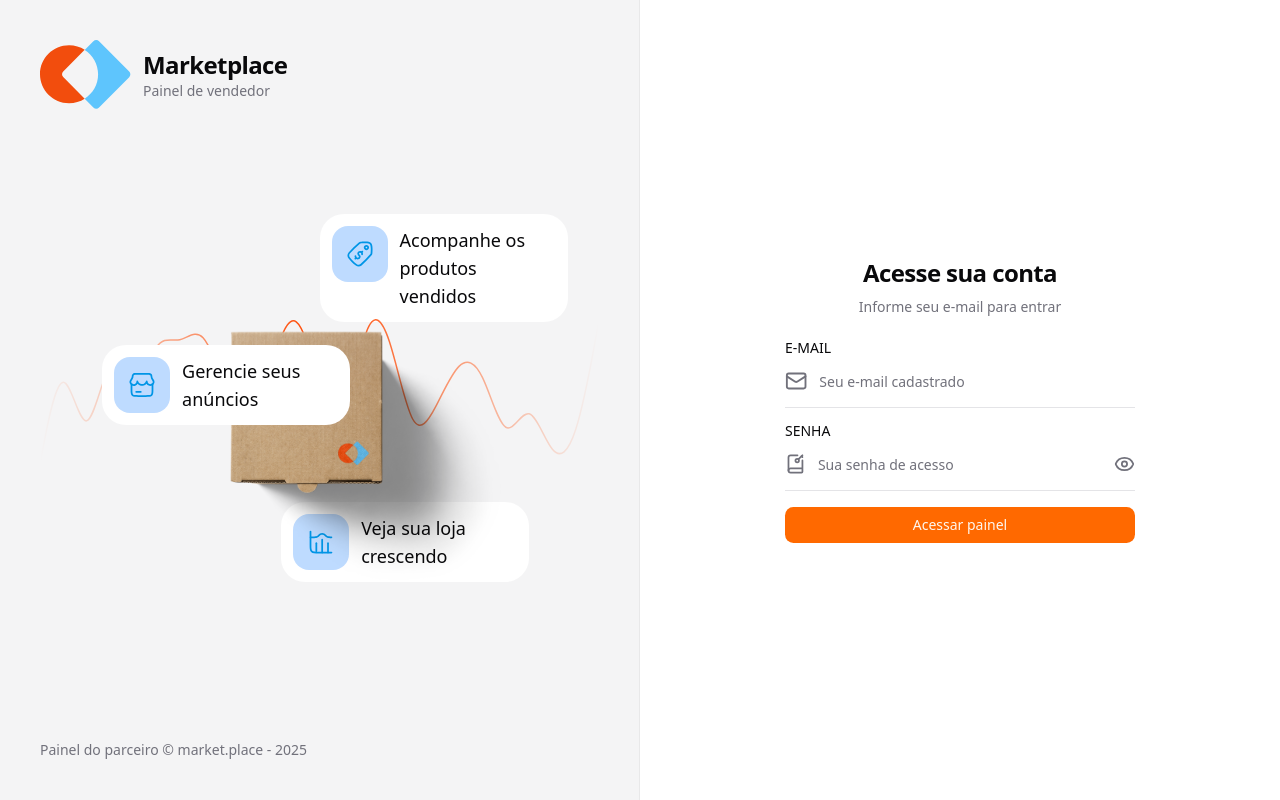
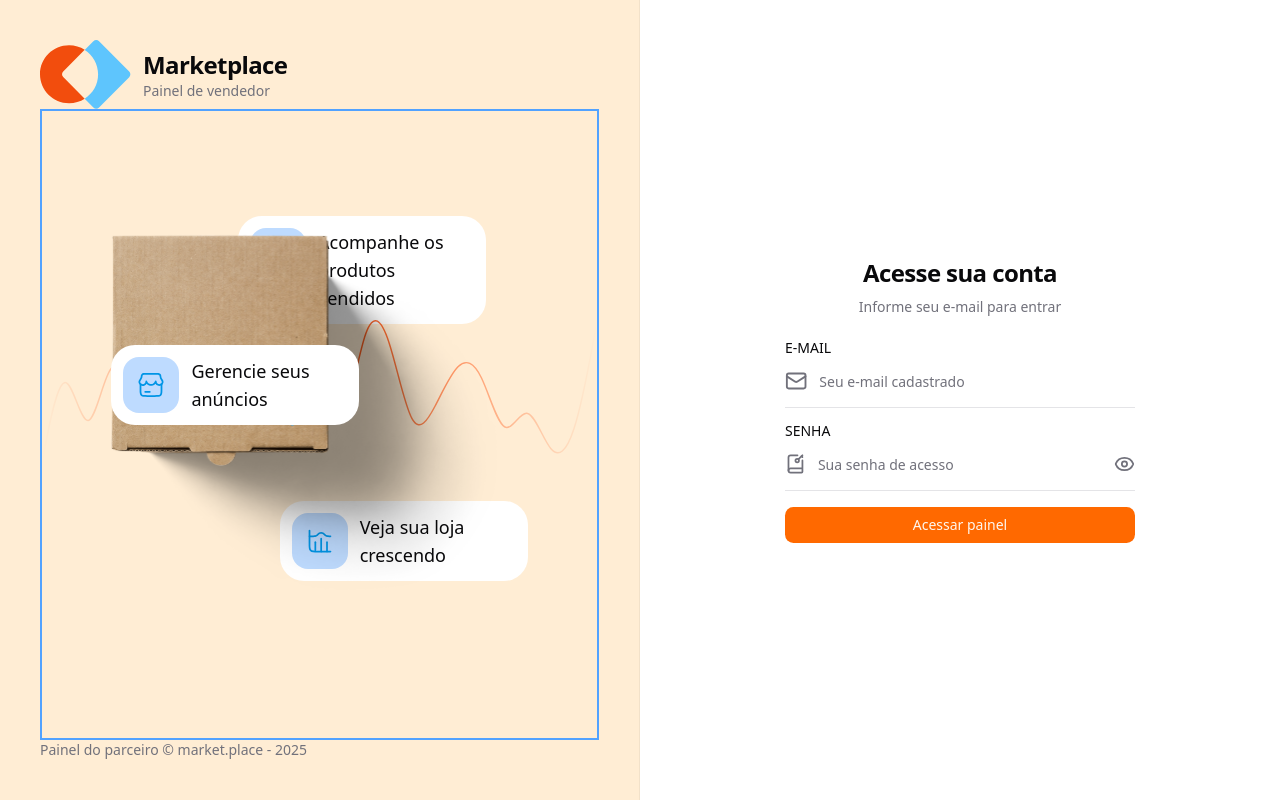
Before and after one commit to JoseGustavoCabralMello/MBA-dashboard-marketplace, a React (Vite) app: page /sign-in in a window 1280 px wide. Built offline with nearby package versions, Linux system fonts and the light colour scheme.

Commit message:
reposicionando

```diff
--- a/src/pages/_layouts/auth.tsx
+++ b/src/pages/_layouts/auth.tsx
@@ -3,7 +3,7 @@ import { Outlet } from "react-router";
 export function AuthLayout() {
   return (
     <div className="min-h-screen grid grid-cols-2">
-      <div className="h-full border-r border-foreground/5 bg-muted p-10 text-muted-foreground flex flex-col justify-between ">
+      <div className="h-full border-r border-foreground/5 bg-orange-100 p-10 text-muted-foreground flex flex-col justify-between ">
         <div className="flex items-center gap-3 text-lg text-foreground">
           <img src="/src/assets/Logo.svg" alt="" />
           <div>
@@ -15,9 +15,9 @@ export function AuthLayout() {
             </p>
           </div>
         </div>
-        <div className="relative h-full justify-center items-center gap-3 text-lg text-foreground">
+        <div className="relative min-w-min h-full min-h-auto justify-center items-center gap-3 text-lg text-foreground border-2 border-blue-400">
 
-          <div className="absolute top-1/6 left-1/2 flex bg-white rounded-3xl gap-3 p-3 pr-4 h-auto w-max">
+          <div className="absolute top-1/6 right-1/5 flex bg-white rounded-3xl gap-3 p-3 pr-4 h-auto w-max">
             <div className="flex items-center justify-center bg-blue-200 rounded-2xl h-14 w-14">
               <img className="h-7 w-7" src="/src/assets/sale-tag.svg" alt="" />
             </div>
@@ -28,7 +28,7 @@ export function AuthLayout() {
             </div>
           </div>
 
-          <div className="absolute bottom-1/2 left-1/9 z-11 flex bg-white rounded-3xl gap-3 p-3 pr-4 h-auto w-max">
+          <div className="absolute bottom-1/2 left-1/8 z-11 flex bg-white rounded-3xl gap-3 p-3 pr-4 h-auto w-max">
             <div className="flex items-center justify-center bg-blue-200 rounded-2xl h-14 w-14">
               <img className="h-7 w-7" src="/src/assets/store.svg" alt="" />
             </div>
@@ -39,7 +39,7 @@ export function AuthLayout() {
             </div>
           </div>
 
-          <div className="absolute bottom-3/12 right-1/8 flex bg-white rounded-3xl gap-3 p-3 pr-4 h-auto w-max">
+          <div className="absolute bottom-1/4 right-1/8 flex bg-white rounded-3xl gap-3 p-3 pr-4 h-auto w-max">
             <div className="flex items-center justify-center bg-blue-200 rounded-2xl h-14 w-14">
               <img className="h-7 w-7" src="/src/assets/chart-histogram.svg" alt="" />
             </div>
@@ -52,7 +52,7 @@ export function AuthLayout() {
           <div className="absolute w-full top-1/3">
             <img className="w-full" src="/src/assets/Vector.svg" alt="" />
           </div>
-          <div className="absolute h-1/2 w-1/2 z-10 flex bottom-1/5 right-1/6">
+          <div className="absolute h-100 w-100 z-10 flex bottom-1/5 right-1/6">
             <img className="h-full w-full" src="/src/assets/kraft-box.svg" alt="" />
           </div>
         </div>
```
